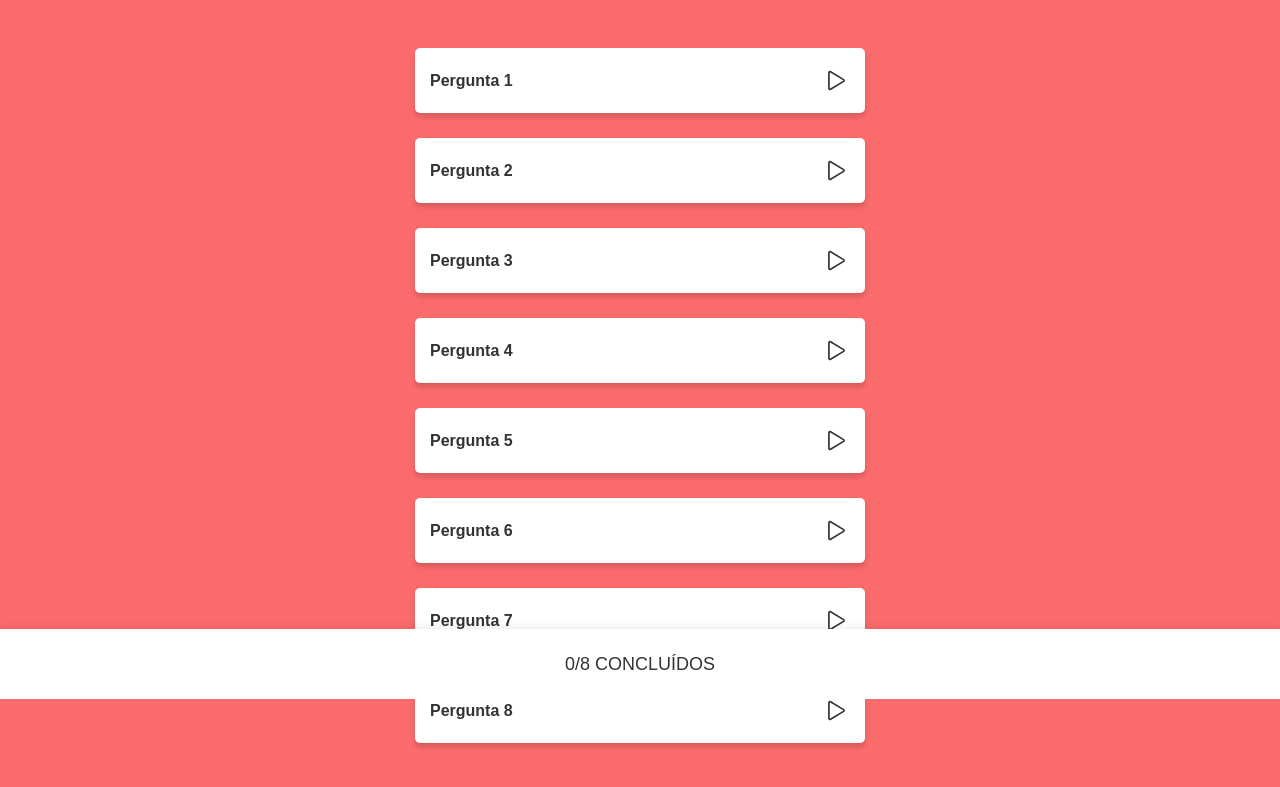
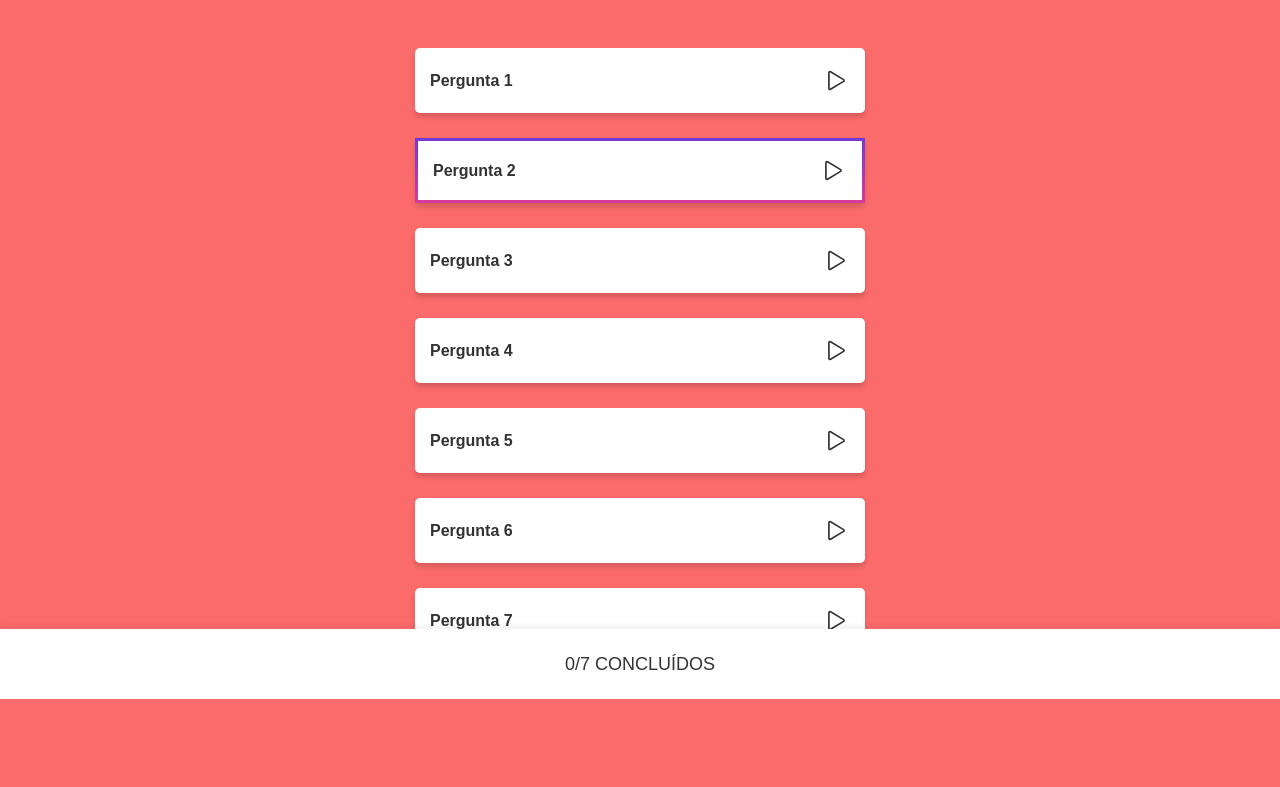
Before and after one commit to AnaLTFernandes/Projeto8-ZapRecall, a React app: page / in a window 1280 px wide. Both pictures are taken after a click on the element "Iniciar Recall!". Shown: the part 101-888 px from the top of the page. Built offline with nearby package versions, Linux system fonts and the light colour scheme; a web font is replaced by a local one.

Commit message:
Versão final

```diff
--- a/src/components/App/App.js
+++ b/src/components/App/App.js
@@ -12,7 +12,7 @@ export default function App() {
         <>
             {isInitialScreen
                 ? <InitialScreen setIsInitialScreen={setIsInitialScreen}/>
-                : <DeckScreen />
+                : <DeckScreen setIsInitialScreen={setIsInitialScreen}/>
             }
         </>
     );
--- a/src/components/Deck/Deck.js
+++ b/src/components/Deck/Deck.js
@@ -1,57 +1,9 @@
 import Flashcard from '../Flashcard/Flashcard';
+import deckArray from './DecksArray';
 
 import './Deck.css';
 
-const deck = [
-    {
-        question:'O que é JSX?',
-        answer:'Uma extensão de linguagem do JavaScript',
-        status: '',
-        result: ''
-    },
-    {
-        question:'O React é __ ',
-        answer:'uma biblioteca JavaScript para construção de interfaces',
-        status: '',
-        result: ''
-    },
-    {
-        question:'Componentes devem iniciar com __',
-        answer:'letra maiúscula',
-        status: '',
-        result: ''
-    },
-    {
-        question:'Podemos colocar __ dentro do JSX ',
-        answer:'expressões',
-        status: '',
-        result: ''
-    },
-    {
-        question:'O ReactDOM nos ajuda __ ',
-        answer:' interagindo com a DOM para colocar componentes React na mesma',
-        status: '',
-        result: ''
-    },
-    {
-        question:'Usamos o npm para __ ',
-        answer:'gerenciar os pacotes necessários e suas dependências',
-        status: '',
-        result: ''
-    },
-    {
-        question:'Usamos props para __ ',
-        answer:'passar diferentes informações para componentes',
-        status: '',
-        result: ''
-    },
-    {
-        question:'Usamos estado (state) para __ ',
-        answer:'dizer para o React quais informações quando atualizadas devem renderizar a tela novamente',
-        status: '',
-        result: ''
-    },
-]
+const deck = deckArray();
 
 function sort() {
     deck.sort(() => Math.random() -0.5);
@@ -59,7 +11,7 @@ function sort() {
 
 sort();
 
-export default function Deck({setTotal, progress, setProgress, setIconsResult, iconsResult}) {
+export default function Deck({ setTotal, progress, setProgress, setIconsResult, iconsResult }) {
 
     setTotal(deck.length);
 
@@ -67,7 +19,15 @@ export default function Deck({setTotal, progress, setProgress, setIconsResult, i
         <main className="deck">
 
             {deck.map((flashcard, index) => (
-                <Flashcard flashcard={flashcard} index={index} progress={progress} setProgress={setProgress} iconsResult={iconsResult} setIconsResult={setIconsResult}/>
+                <Flashcard
+                    {...flashcard}
+                    index={index}
+                    key={index}
+                    progress={progress}
+                    setProgress={setProgress}
+                    iconsResult={iconsResult}
+                    setIconsResult={setIconsResult}
+                />
             ))}
         </main>
     );
--- /dev/null
+++ b/src/components/Deck/DecksArray.js
@@ -0,0 +1,115 @@
+const decks = [
+    [
+        {
+            question:'O que é JSX?',
+            answer:'Uma extensão de linguagem do JavaScript',
+            status: '',
+            result: '',
+        },
+        {
+            question:'O React é __ ',
+            answer:'uma biblioteca JavaScript para construção de interfaces',
+            status: '',
+            result: ''
+        },
+        {
+            question:'Componentes devem iniciar com __',
+            answer:'letra maiúscula',
+            status: '',
+            result: ''
+        },
+        {
+            question:'Podemos colocar __ dentro do JSX ',
+            answer:'expressões',
+            status: '',
+            result: ''
+        },
+        {
+            question:'O ReactDOM nos ajuda __ ',
+            answer:' interagindo com a DOM para colocar componentes React na mesma',
+            status: '',
+            result: ''
+        },
+        {
+            question:'Usamos o npm para __ ',
+            answer:'gerenciar os pacotes necessários e suas dependências',
+            status: '',
+            result: ''
+        },
+        {
+            question:'Usamos props para __ ',
+            answer:'passar diferentes informações para componentes',
+            status: '',
+            result: ''
+        },
+        {
+            question:'Usamos estado (state) para __ ',
+            answer:'dizer para o React quais informações quando atualizadas devem renderizar a tela novamente',
+            status: '',
+            result: ''
+        }
+    ],
+    [
+        {
+            question:'犬は庭にいる',
+            answer:'O cachorro está no quintal',
+            status: '',
+            result: '',
+        },
+        {
+            question:'Reactが大好き',
+            answer:'Adoro React',
+            status: '',
+            result: '',
+        },
+        {
+            question:'猫が箱にいりました',
+            answer:'O gato estava na caixa',
+            status: '',
+            result: '',
+        },
+        {
+            question:'日本語を勉強するのは楽しいですね',
+            answer:'É divertido estudar japonês',
+            status: '',
+            result: '',
+        },
+        {
+            question:'今日は火曜日ですか',
+            answer:'É terça-feira hoje?',
+            status: '',
+            result: '',
+        },
+        {
+            question:'日本へ行きたい',
+            answer:'Eu quero ir para o Japão',
+            status: '',
+            result: '',
+        },
+        {
+            question:'今日は元気ですか',
+            answer:'Como você está hoje?',
+            status: '',
+            result: '',
+        }
+    ]
+]
+
+export default function DecksArray() {
+
+    let random;
+
+    do {
+        random = Math.round(Math.random() * (10));
+    } while (random > decks.length-1)
+
+    const deck = decks[random];
+
+    random = Math.floor(Math.random() * (10));
+
+    if (random < deck.length) {
+        deck[random].secret = true;
+    }
+
+    return (deck);
+}
--- a/src/components/DeckProgress/DeckProgress.css
+++ b/src/components/DeckProgress/DeckProgress.css
@@ -32,6 +32,7 @@
 .deck-screen .deck-progress.end-game {
     height: auto;
     padding: 16px 0 10px;
+    z-index: 2;
 }
 
 .deck-screen .deck-progress.end-game img {
--- a/src/components/DeckProgress/DeckProgress.js
+++ b/src/components/DeckProgress/DeckProgress.js
@@ -3,9 +3,8 @@ import sadIMG from '../assets/images/sad.png';
 
 import './DeckProgress.css';
 
-export default function DeckProgress ({progress, total, iconsResult}) {
+export default function DeckProgress ({ progress, total, iconsResult }) {
     let allRigth = true;
-    let template;
 
     iconsResult.forEach(({ iconClass }) => {
         if (iconClass === 'incorrect') {
@@ -13,9 +12,7 @@ export default function DeckProgress ({progress, total, iconsResult}) {
         }
     })
 
-
-    if (progress === total) {
-
+    function messageResult() {
         let { img, title, text } = (allRigth
             ? {
                 img:partyIMG,
@@ -27,38 +24,31 @@ export default function DeckProgress ({progress, total, iconsResult}) {
                 text:'Ainda faltam alguns... Mas não desanime!'}
         );
 
-        template = (
-            <div className='deck-progress end-game'>
+        return (
             <div className="result">
+
                 <span>
                     <img src={img} alt={title} />
                     {title}
                 </span>
+
                 <div>{text}</div>
             </div>
+        );
+    }
+
+    return (
+        <div className={(`deck-progress ${progress === total ? 'end-game' : ''}`).trim()}>
+
+            {progress === total ? messageResult() : ''}
 
             <div className="status-progress">{progress}/{total} CONCLUÍDOS</div>
 
             <div className='icons-progress'>
-                    {iconsResult.map(({iconName, iconClass}) =>
-                        <ion-icon class={iconClass} name={`${iconName}-circle`}></ion-icon>
-                    )}
-                </div>
-            </div>
-        );
-    } else {
-        template = (
-            <div className='deck-progress'>
-                <div className="status-progress">{progress}/{total} CONCLUÍDOS</div>
-
-                <div className='icons-progress'>
-                    {iconsResult.map(({iconName, iconClass}) =>
-                        <ion-icon class={iconClass} name={`${iconName}-circle`}></ion-icon>
+                {iconsResult.map(({ iconName, iconClass }, index) =>
+                    <ion-icon key={index} class={iconClass} name={`${iconName}-circle`}></ion-icon>
                 )}
             </div>
         </div>
     );
 }
-
-    return (template);
-}
--- a/src/components/Flashcard/Flashcard.css
+++ b/src/components/Flashcard/Flashcard.css
@@ -103,4 +103,18 @@
 .flashcard.concluded ion-icon {
     width: 27px;
     height: 27px;
+    cursor: auto;
 }
+
+.secretImage {
+    position: fixed;
+    left: 0px;
+    bottom: 0px;
+    z-index: 1;
+}
+
+.secret {
+    border: 3px solid;
+    border-image-slice: 1;
+    border-image-source: linear-gradient(180deg, #743ad5, #d53a9d);
+}
--- a/src/components/Flashcard/Flashcard.js
+++ b/src/components/Flashcard/Flashcard.js
@@ -1,16 +1,27 @@
 import { useState } from "react";
 
 import arrowIMG from '../assets/images/setinha.png';
+import secretIMG from '../assets/images/secret.gif';
 
-import './Flashcard.css'
+import './Flashcard.css';
 
-export default function Flashcard ({flashcard, index, setProgress, progress, iconsResult, setIconsResult}) {
-    const {question, answer, status, result} = flashcard;
+export default function Flashcard ({
+        index,
+        answer,
+        status,
+        result,
+        question,
+        progress,
+        iconsResult,
+        setProgress,
+        setIconsResult,
+        ...other
+    }) {
 
     const [cardStatus, setCardStatus] = useState(status);
     const [cardResult, setCardResult] = useState(result);
 
-    const className = (`flashcard ${cardStatus} ${cardResult}`).trim();
+    const className = (`flashcard ${cardStatus} ${cardResult} ${other.secret ? 'secret' : ''}`).trim();
 
     let template;
 
@@ -24,7 +35,9 @@ export default function Flashcard ({flashcard, index, setProgress, progress, ico
     if(cardStatus === '') {
         template = (
             <div key={index} className={className}>
+
                 <span>Pergunta {index+1}</span>
+
                 <ion-icon name="play-outline" onClick={() => setCardStatus('progress-ask')}></ion-icon>
             </div>
         )
@@ -33,7 +46,9 @@ export default function Flashcard ({flashcard, index, setProgress, progress, ico
     else if (cardStatus === 'progress-ask') {
         template = (
             <div key={index} className={className}>
+
                 <span>{question}</span>
+
                 <img alt='turn' src={arrowIMG} onClick={() => setCardStatus('progress-answer')} />
             </div>
         )
@@ -42,32 +57,54 @@ export default function Flashcard ({flashcard, index, setProgress, progress, ico
     else if (cardStatus === 'progress-answer') {
         template = (
             <div key={index} className={className}>
+
                 <span>{answer}</span>
+
                 <div className="options">
+
                     <div className="option-1"
-                        onClick={() => {
-                            setStates('incorrect', 'close')}}>
+                        onClick={() => {setStates('incorrect', 'close')}}>
                             Não lembrei
                     </div>
+
                     <div className="option-2"
-                        onClick={() => {
-                            setStates('correct', 'help')}}>
+                        onClick={() => {setStates('correct', 'help')}}>
                             Quase não lembrei
                     </div>
+
                     <div className="option-3"
-                        onClick={() => {
-                            setStates('correct-good', 'checkmark')}}>
+                        onClick={() => {setStates('correct-good', 'checkmark')}}>
                             Zap!
                     </div>
                 </div>
             </div>
         )
     }
+
     else {
+        let icon;
+
+        if (cardResult === 'correct-good') {
+            icon = 'checkmark'
+        }
+        if (cardResult === 'correct') {
+            icon = 'help'
+        }
+        if (cardResult === 'incorrect') {
+            icon = 'close'
+        }
+
         template = (
             <div key={index} className={className}>
+
                 <s><span>Pergunta {index+1}</span></s>
-                <ion-icon name={`${iconsResult.at(-1).iconName}-circle`}></ion-icon>
+
+                {icon === 'checkmark' && other.secret ?
+                    <img className='secretImage' alt='' src={secretIMG}></img>
+                    : ''
+                }
+
+                <ion-icon name={`${icon}-circle`}></ion-icon>
             </div>
         )
     }
```
Also changed, not shown: src/components/DeckScreen/DeckScreen.js (+9 -3 lines), src/components/App/App.css (deleted), src/components/assets/images/secret.gif (added). Lines whose indentation alone changed are shown as unchanged.
